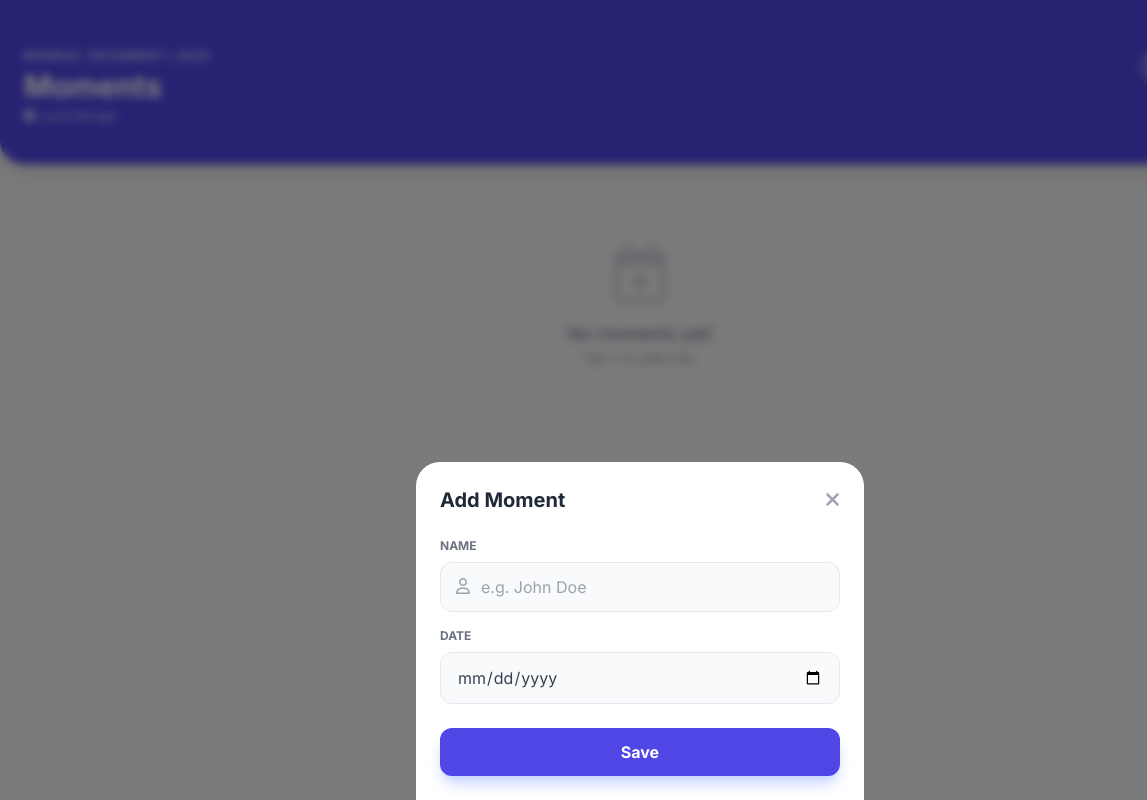
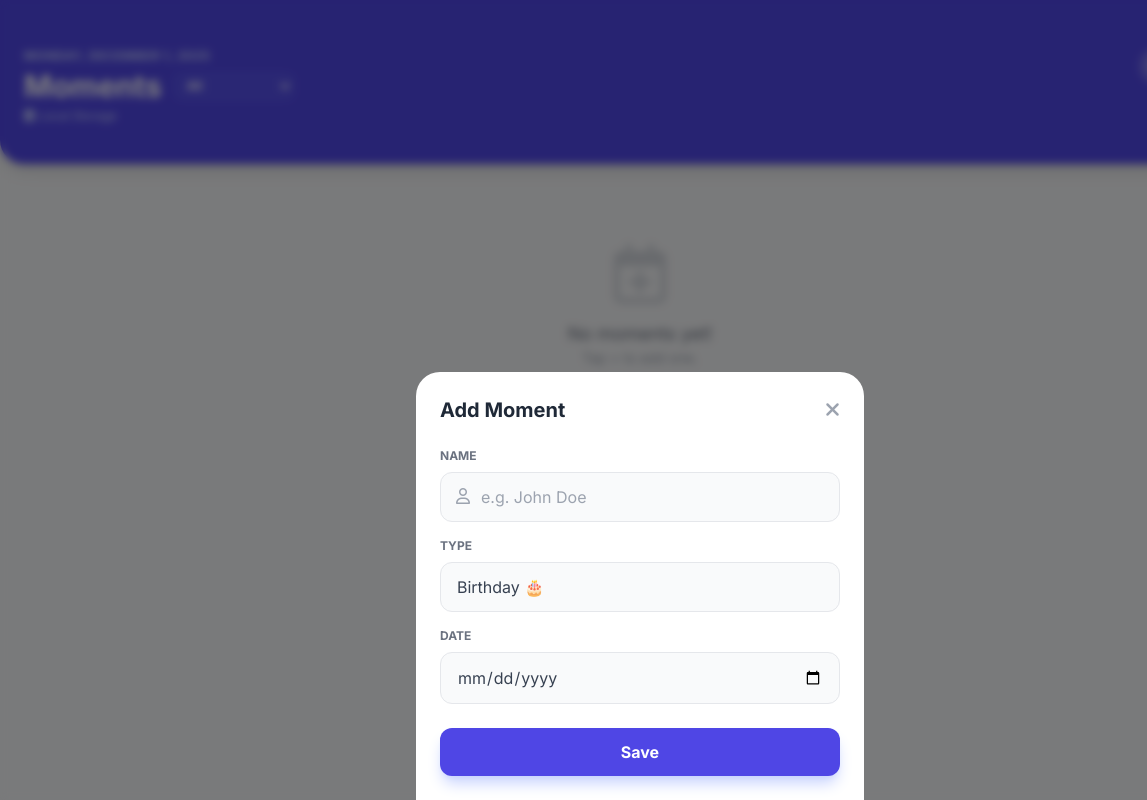
Before and after one commit to yuvaraja22/birthday-reminder, a plain HTML site: page index.html in a window 1280 px wide. Both pictures are taken after a click on the button 1228 px from the left and 748 px from the top of the page. Shown: the full height of the page, 0-1147 px from the left. Drawn offline with nearby package versions, Linux system fonts and the light colour scheme; no server answers.

Commit message:
added filter

```diff
--- a/index.html
+++ b/index.html
@@ -87,7 +87,16 @@
             <div>
                 <p class="text-indigo-200 text-xs font-bold uppercase tracking-wider" id="currentDateDisplay">Loading...
                 </p>
-                <h1 class="text-3xl font-bold mt-1">Moments</h1>
+                <div class="flex items-center gap-3 mt-1">
+                    <h1 class="text-3xl font-bold">Moments</h1>
+                    <select id="filterType" onchange="renderList()"
+                        class="bg-indigo-500/30 text-white text-xs font-bold rounded-lg px-2 py-1 border border-indigo-400/30 focus:outline-none focus:bg-indigo-500/50">
+                        <option value="All">All</option>
+                        <option value="Birthday">Birthdays</option>
+                        <option value="Anniversary">Anniversaries</option>
+                        <option value="Other">Other</option>
+                    </select>
+                </div>
                 <p id="storage-indicator" class="text-xs text-indigo-200 mt-1 flex items-center gap-1">
                     <i class="fa-solid fa-database"></i> <span>Local Storage</span>
                 </p>
@@ -166,6 +175,22 @@
                         <input type="text" id="nameInput" required placeholder="e.g. John Doe"
                             class="w-full pl-10 pr-4 py-3 bg-gray-50 border border-gray-200 rounded-xl focus:outline-none focus:ring-2 focus:ring-indigo-500 transition">
                     </div>
+                </div>
+
+                <div class="mb-4">
+                    <label class="block text-gray-500 text-xs font-bold uppercase mb-2">Type</label>
+                    <select id="typeInput" onchange="toggleCustomType()"
+                        class="w-full px-4 py-3 bg-gray-50 border border-gray-200 rounded-xl focus:outline-none focus:ring-2 focus:ring-indigo-500 transition text-gray-700 appearance-none">
+                        <option value="Birthday">Birthday 🎂</option>
+                        <option value="Anniversary">Anniversary 💍</option>
+                        <option value="Other">Other ✨</option>
+                    </select>
+                </div>
+
+                <div id="customTypeContainer" class="mb-4 hidden">
+                    <label class="block text-gray-500 text-xs font-bold uppercase mb-2">Custom Label</label>
+                    <input type="text" id="customTypeInput" placeholder="e.g. Graduation"
+                        class="w-full px-4 py-3 bg-gray-50 border border-gray-200 rounded-xl focus:outline-none focus:ring-2 focus:ring-indigo-500 transition">
                 </div>
 
                 <div class="mb-6">
@@ -365,9 +390,24 @@
             }
             emptyEl.classList.add('hidden');
 
-            birthdays.sort((a, b) => getDaysUntil(a.date) - getDaysUntil(b.date));
+            const filter = document.getElementById('filterType').value;
+            const filteredBirthdays = birthdays.filter(b => {
+                if (filter === 'All') return true;
+                return b.type === filter;
+            });
 
-            birthdays.forEach(person => {
+            if (filteredBirthdays.length === 0) {
+                emptyEl.classList.remove('hidden');
+                // Update empty state text based on filter
+                const emptyText = document.querySelector('#emptyState p.text-lg');
+                emptyText.textContent = filter === 'All' ? "No moments yet!" : `No ${filter.toLowerCase()}s yet!`;
+                return;
+            }
+            emptyEl.classList.add('hidden');
+
+            filteredBirthdays.sort((a, b) => getDaysUntil(a.date) - getDaysUntil(b.date));
+
+            filteredBirthdays.forEach(person => {
                 const daysUntil = getDaysUntil(person.date);
                 const bdayDate = new Date(person.date);
                 const dateDisplay = bdayDate.toLocaleDateString('en-US', { month: 'short', day: 'numeric' });
@@ -388,14 +428,27 @@
                 div.className = `${cardColor} p-4 rounded-2xl shadow-sm border flex flex-col justify-between items-center text-center birthday-card cursor-pointer relative overflow-hidden hover:shadow-lg hover:-translate-y-1 hover:border-indigo-300 transition-all duration-200`;
                 div.onclick = () => openEditModal(person);
 
+                // Icon and Label Logic
+                let iconHtml = '<i class="fa-solid fa-cake-candles"></i>';
+                let typeLabel = 'Birthday';
+
+                if (person.type === 'Anniversary') {
+                    iconHtml = '<i class="fa-solid fa-ring"></i>';
+                    typeLabel = 'Anniversary';
+                } else if (person.type === 'Other') {
+                    iconHtml = '<i class="fa-solid fa-star"></i>';
+                    typeLabel = person.customType || 'Special Day';
+                }
+
                 div.innerHTML = `
                     <div class="mt-2 w-14 h-14 rounded-full bg-indigo-50 border border-indigo-100 flex items-center justify-center text-indigo-600 font-bold text-xl shadow-inner mb-2">
-                        ${person.name.charAt(0).toUpperCase()}
+                        ${iconHtml}
                     </div>
 
                     <div class="flex-1 flex flex-col justify-center w-full overflow-hidden px-1">
                         <h3 class="font-bold text-gray-800 text-lg leading-tight truncate w-full">${person.name}</h3>
-                        <p class="text-xs text-gray-500 font-medium mt-1 bg-gray-100 py-1 px-2 rounded-full mx-auto inline-block">${dateDisplay}</p>
+                        <p class="text-[10px] text-indigo-400 font-bold uppercase tracking-wider mb-1">${typeLabel}</p>
+                        <p class="text-xs text-gray-500 font-medium bg-gray-100 py-1 px-2 rounded-full mx-auto inline-block">${dateDisplay}</p>
                     </div>
 
                     <div class="mt-3 w-full border-t border-gray-100 pt-3">
@@ -416,6 +469,8 @@
             const id = document.getElementById('editId').value;
             const name = document.getElementById('nameInput').value.trim();
             const date = document.getElementById('dateInput').value;
+            const type = document.getElementById('typeInput').value;
+            const customType = document.getElementById('customTypeInput').value.trim();
 
             // --- 1. DUPLICATE CHECK ---
             // Check if ANY existing birthday has same Name AND Date, excluding current ID (if editing)
@@ -433,7 +488,9 @@
             const bdayObject = {
                 id: id || (Date.now() + Math.random().toString(16).slice(2)),
                 name,
-                date
+                date,
+                type,
+                customType: type === 'Other' ? customType : null
             };
 
             saveData(bdayObject);
@@ -457,6 +514,8 @@
             document.getElementById('birthdayForm').reset();
             document.getElementById('editId').value = '';
             document.getElementById('modalTitle').textContent = 'Add Moment';
+            document.getElementById('typeInput').value = 'Birthday';
+            toggleCustomType();
             document.getElementById('deleteBtn').classList.add('hidden');
             document.getElementById('modalOverlay').classList.remove('hidden');
         }
@@ -465,6 +524,9 @@
             document.getElementById('editId').value = person.id;
             document.getElementById('nameInput').value = person.name;
             document.getElementById('dateInput').value = person.date;
+            document.getElementById('typeInput').value = person.type || 'Birthday';
+            document.getElementById('customTypeInput').value = person.customType || '';
+            toggleCustomType();
             document.getElementById('modalTitle').textContent = 'Edit Moment';
             document.getElementById('deleteBtn').classList.remove('hidden');
             document.getElementById('modalOverlay').classList.remove('hidden');
@@ -475,6 +537,16 @@
         }
         function closeModalOutside(e) {
             if (e.target.id === 'modalOverlay') closeModal();
+        }
+
+        function toggleCustomType() {
+            const type = document.getElementById('typeInput').value;
+            const container = document.getElementById('customTypeContainer');
+            if (type === 'Other') {
+                container.classList.remove('hidden');
+            } else {
+                container.classList.add('hidden');
+            }
         }
 
         function showToast(msg, isError = false) {
```
